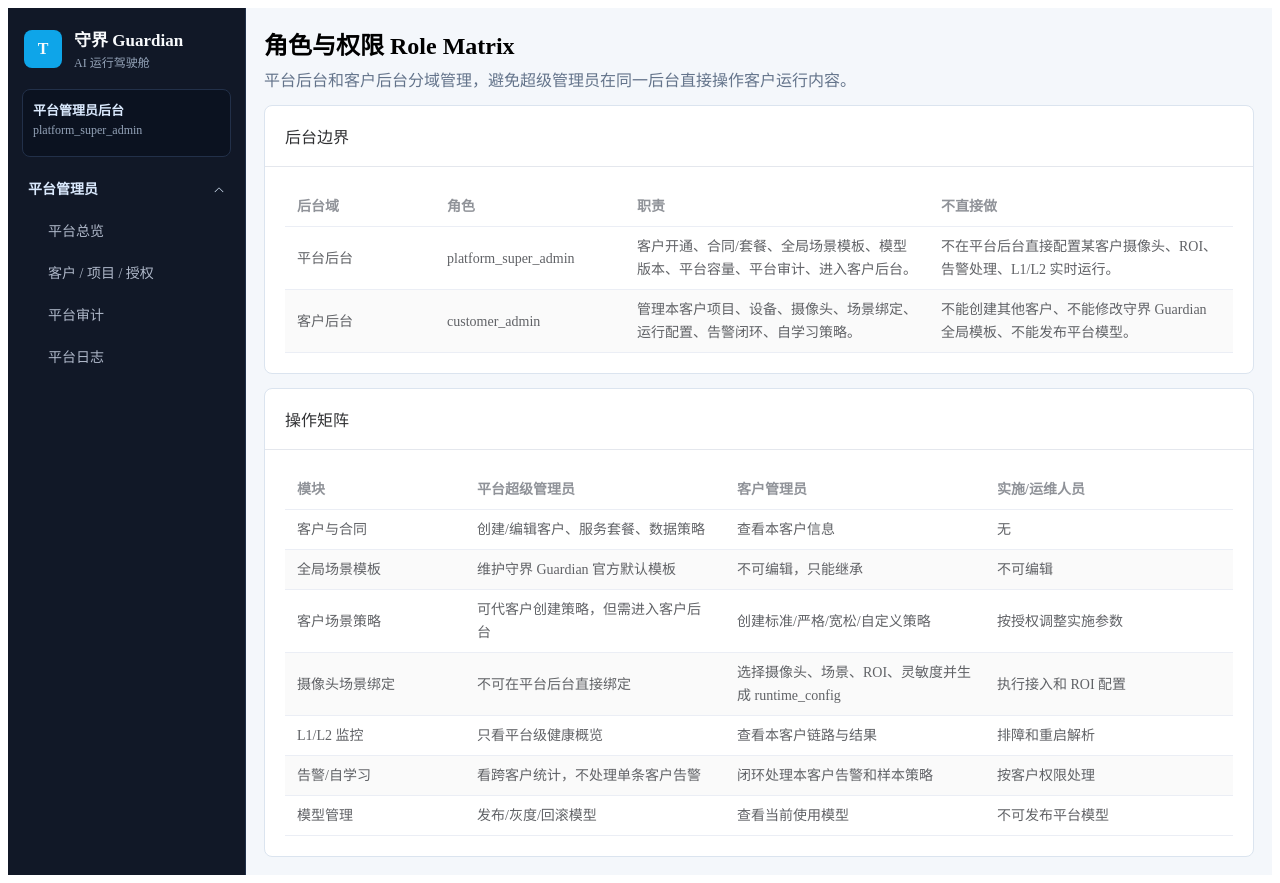
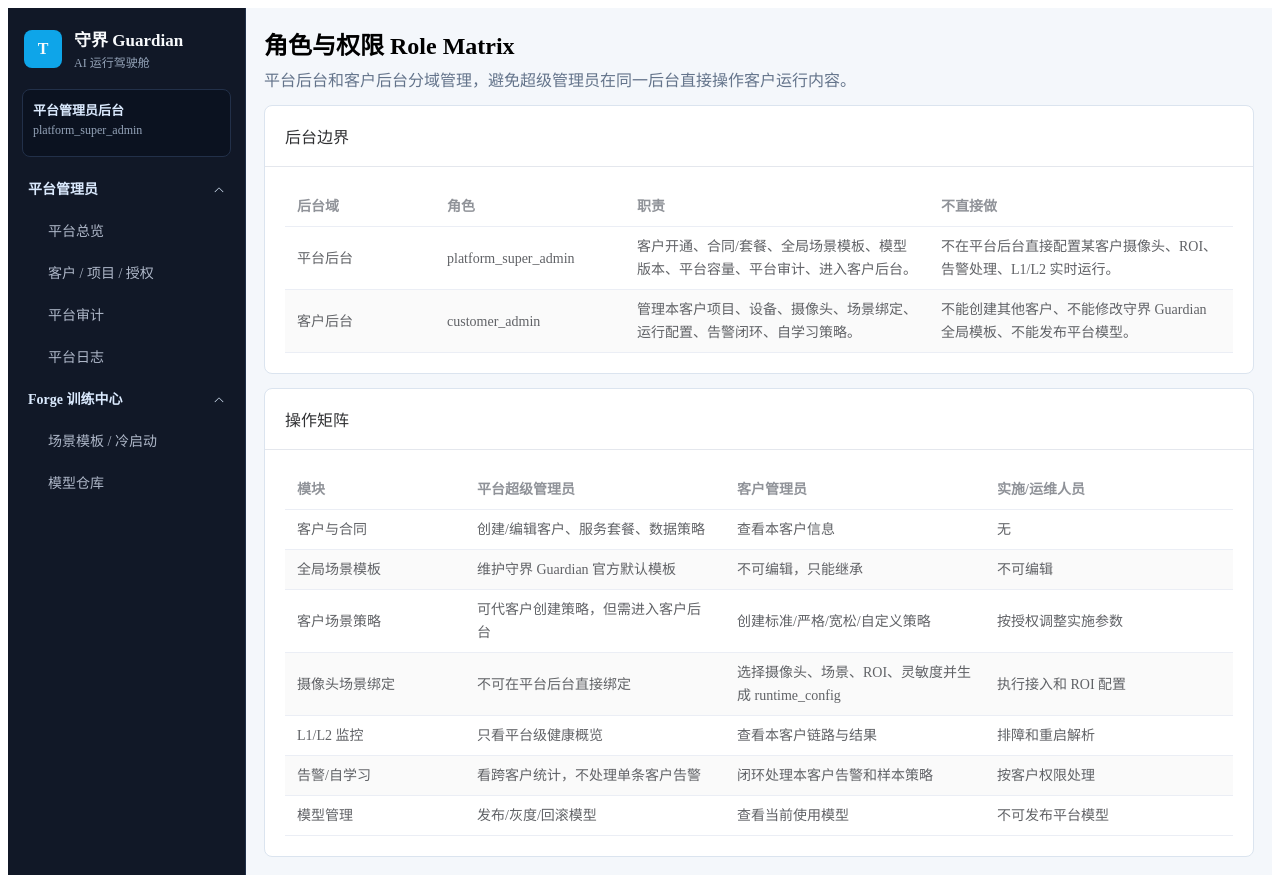
Before and after one commit to tangxiaoka-pixel/Guardian, a Vue app: page /role-matrix in a window 1280 px wide. Built offline with nearby package versions, Linux system fonts and the light colour scheme; sample sign-in values are in the browser's storage.

Commit message:
fix: keep platform forge governance entries

```diff
--- a/src/router/index.ts
+++ b/src/router/index.ts
@@ -67,11 +67,11 @@ router.beforeEach((to) => {
   const storedMode = localStorage.getItem('guardian_console_mode') || 'platform'
   const mode = storedMode === 'customer' || storedMode === 'project' || storedMode === 'project_manager' ? 'project_manager' : storedMode === 'project_operator' ? 'project_operator' : 'platform'
   if (storedMode === 'customer' || storedMode === 'project') localStorage.setItem('guardian_console_mode', 'project_manager')
-  const platformPaths = ['/dashboard', '/customer-center', '/audit', '/role-matrix', '/platform-edge-gateways', '/devices-logs', '/capacity-planner', '/algorithm-details', '/closed-loop-trace']
+  const platformPaths = ['/dashboard', '/customer-center', '/audit', '/role-matrix', '/platform-edge-gateways', '/devices-logs', '/capacity-planner', '/algorithm-details', '/closed-loop-trace', '/scenario-policies', '/model-registry']
   const projectManagerPaths = ['/customer-workspace', '/edge-gateways', '/streams', '/camera-bindings', '/runtime-configs', '/l1-monitor', '/l2-monitor', '/alarm-center', '/event-handling', '/device-status', '/project-settings', '/human-review', '/core-logs', '/ai-lifecycle', '/scenario-policies', '/forge', '/forge/materials', '/forge/vlm-audit', '/forge/human-review', '/forge/datasets', '/forge/release', '/forge/centers', '/forge/activation', '/forge/project-bindings', '/forge/device-bindings', '/forge/sample-policies', '/forge/model-versions', '/forge/release-approvals', '/forge/releases', '/forge/heartbeats', '/forge/sync-logs', '/model-registry']
   const projectOperatorPaths = ['/customer-workspace', '/alarm-center', '/event-handling', '/device-status', '/core-logs']
   const projectPaths = Array.from(new Set([...projectManagerPaths, ...projectOperatorPaths]))
-  const trainingCenterPaths = ['/ai-lifecycle', '/scenario-policies', '/model-registry']
+  const trainingCenterPaths = ['/ai-lifecycle']
   const isTrainingCenterPath = to.path.startsWith('/forge') || trainingCenterPaths.includes(to.path)
   if (mode === 'platform' && (projectPaths.includes(to.path) || isTrainingCenterPath)) {
     return '/customer-center'
--- a/src/views/Layout.vue
+++ b/src/views/Layout.vue
@@ -52,6 +52,13 @@ const platformMenuGroups = [
       { path: '/customer-center', label: '客户 / 项目 / 授权' },
       { path: '/audit', label: '平台审计' },
       { path: '/devices-logs', label: '平台日志' },
+    ],
+  },
+  {
+    label: 'Forge 训练中心',
+    children: [
+      { path: '/scenario-policies', label: '场景模板 / 冷启动' },
+      { path: '/model-registry', label: '模型仓库' },
     ],
   },
 ]
```
